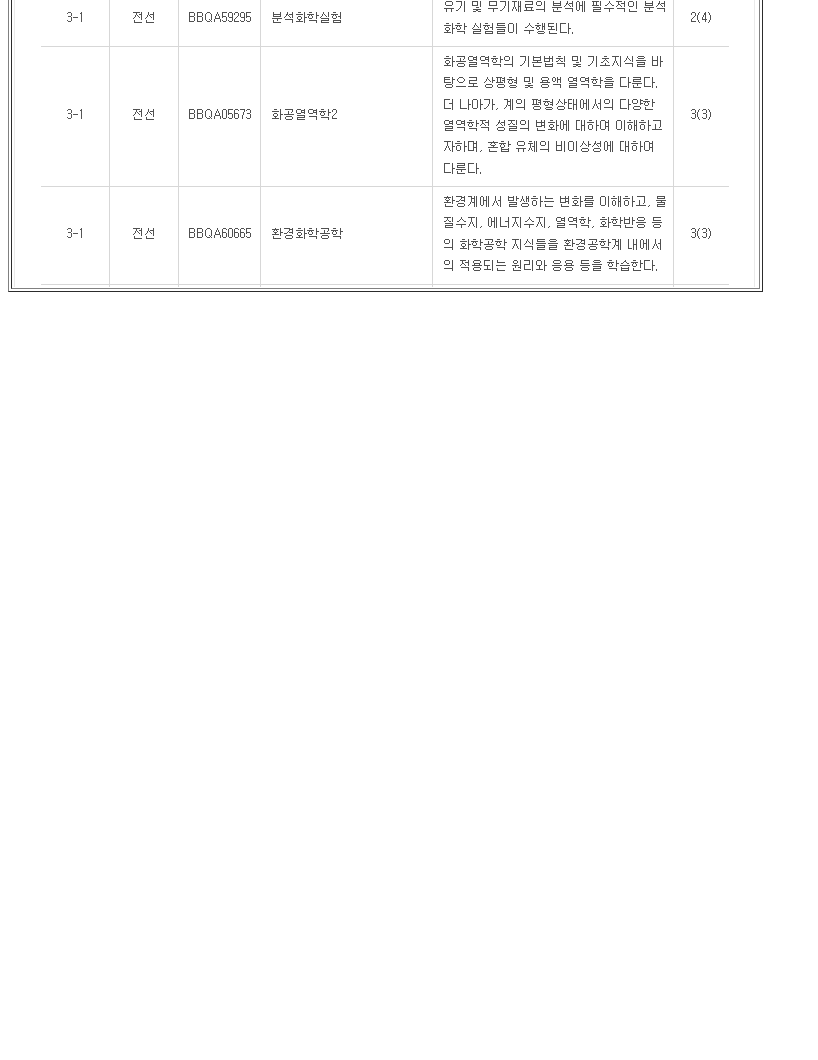
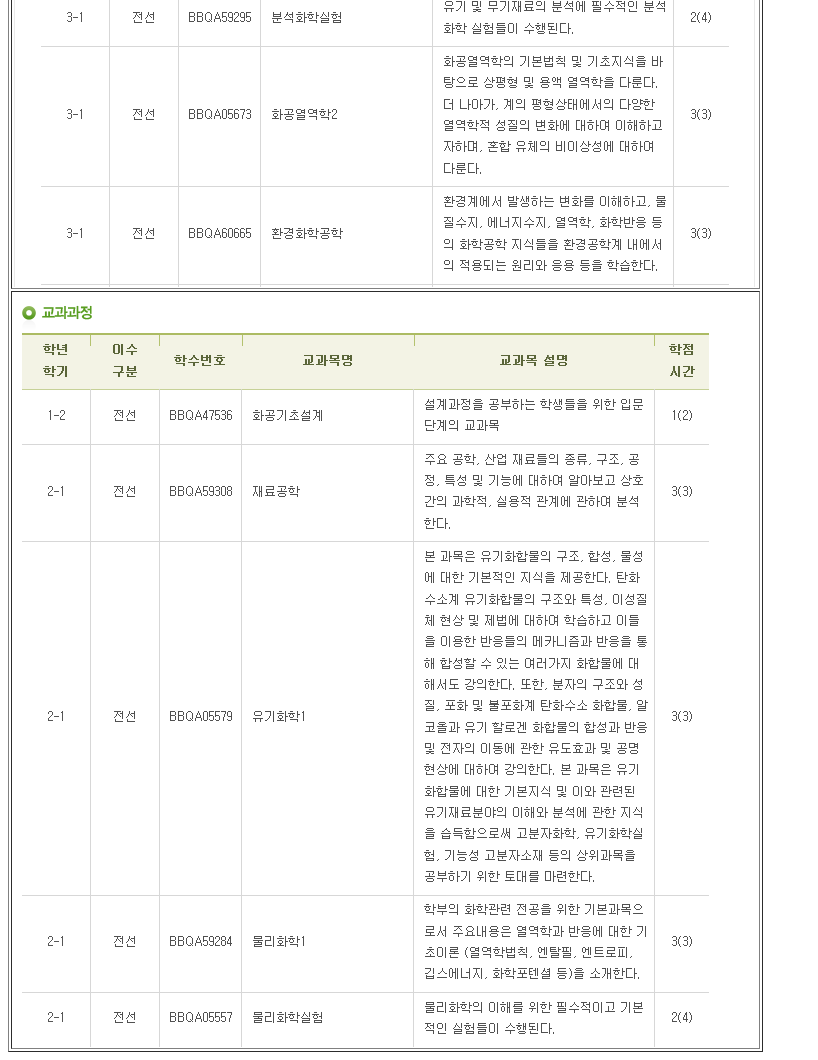
Before and after one commit to yebin02/dongan-21114, a plain HTML site: page right2.html in a window 1280 px wide. Shown: the part 2094-3154 px from the top of the page, without its empty margins (0-818 px from the left). Before the commit the page ends 2394 px from the top, so only its background shows below. Drawn offline with Linux system fonts and the light colour scheme.

Commit message:
Update right2.html

```diff
--- a/right2.html
+++ b/right2.html
@@ -18,6 +18,11 @@
     <img src=https://github.com/yebin02/dongan-21114/blob/master/%EA%B5%90%EC%9C%A1%EA%B3%BC%EC%A0%953.png?raw=true>
     </td>
   </tr>
+  <tr>
+<td>
+  <img src = https://github.com/yebin02/dongan-21114/blob/master/%EA%B5%90%EC%9C%A1%EA%B3%BC%EC%A0%95.png?raw=true>
+  </td>
+  </tr>
 </table>
 </body>
 </html>
```
